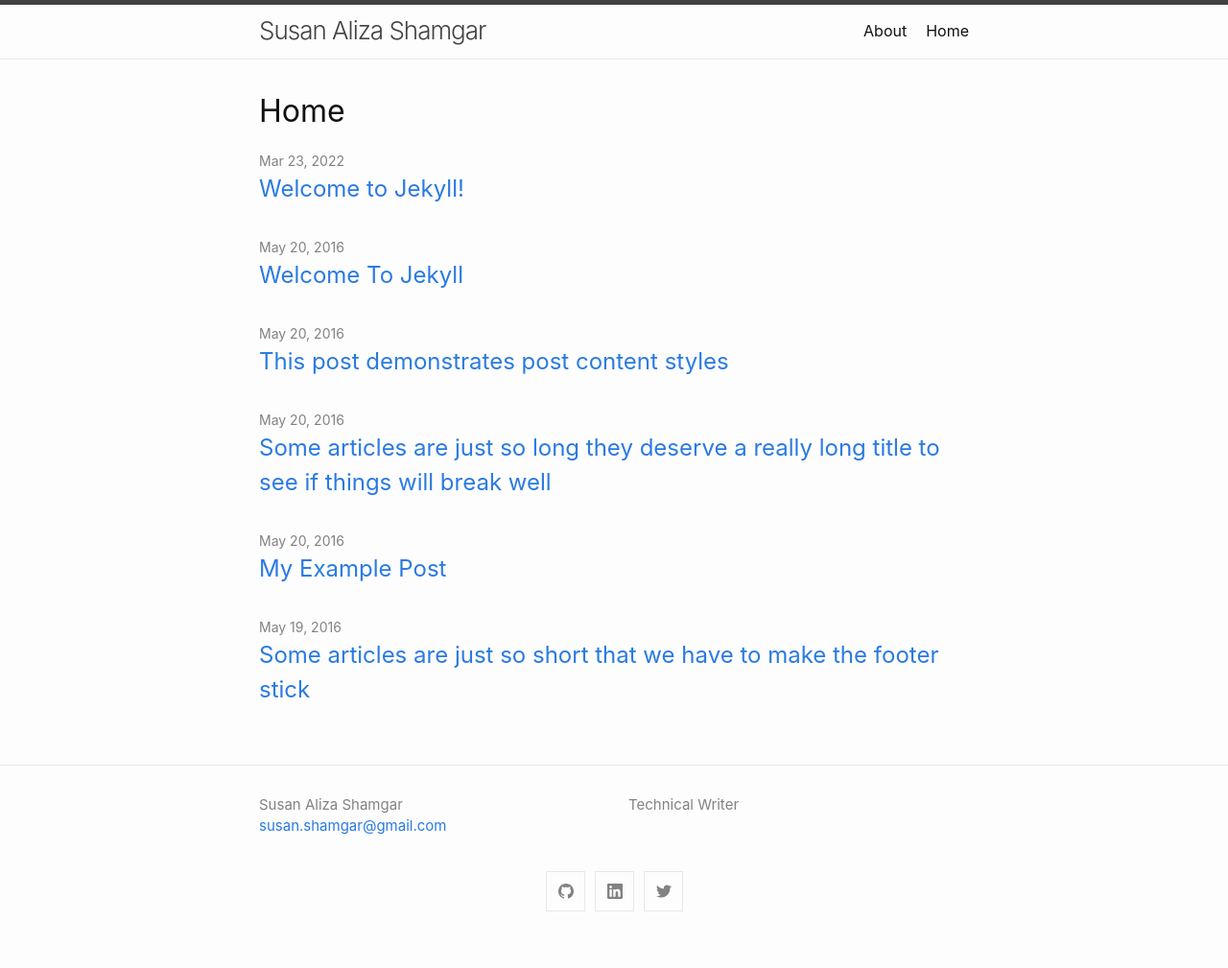
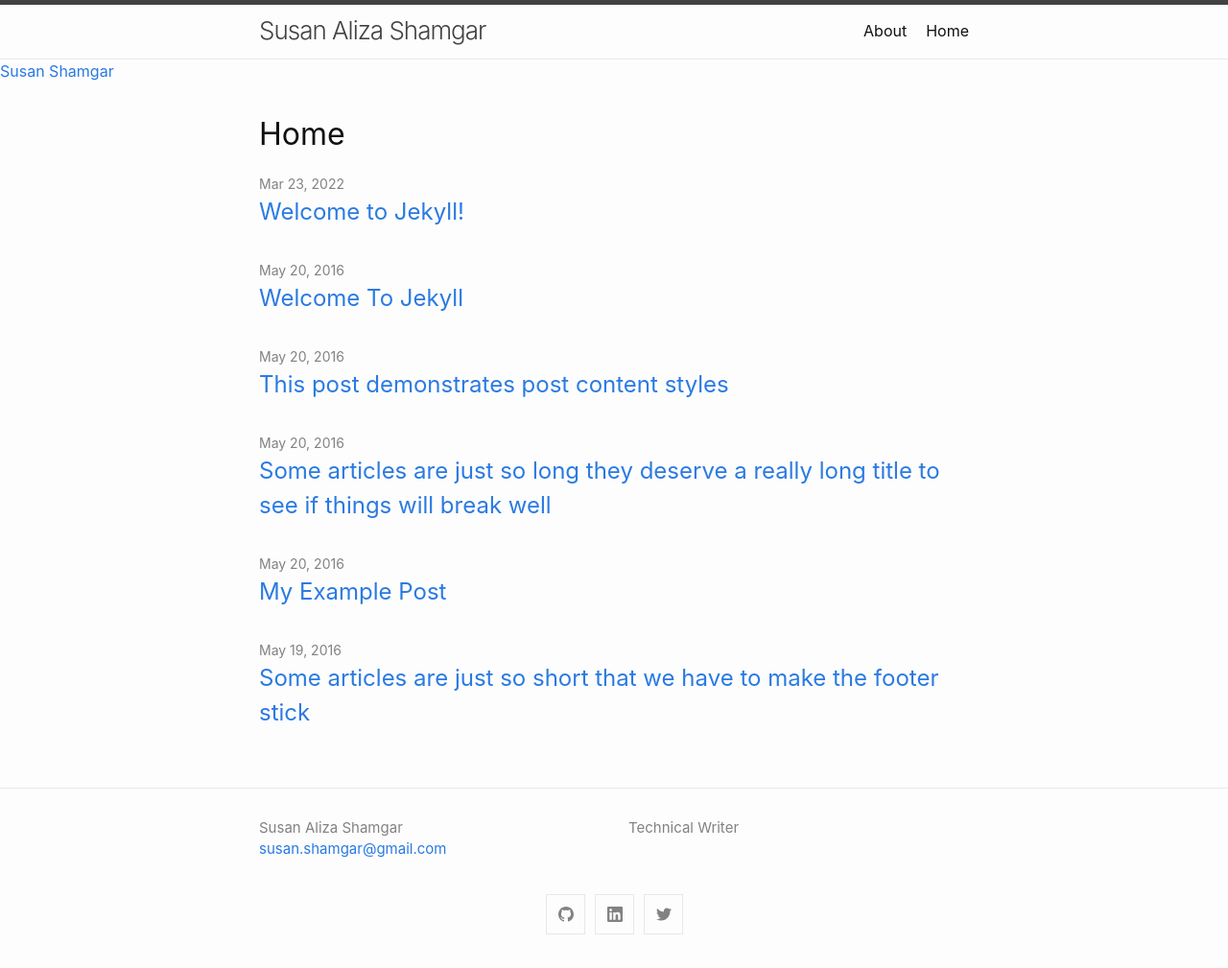
Before and after one commit to susan-shamgar/susan-shamgar.github.io, a Jekyll site: the page built from docs/index.markdown, in a window 1280 px wide. Shown: the whole page at 96% size. Built offline with Jekyll 4.4.1, drawn with Linux system fonts in a browser that asks for light colours; comment, search, counter and statistics services are not loaded; before the commit the page ends 985 px from its top, so only the background shows below that.

Commit message:
Update default.html

```diff
--- a/docs/_layouts/default.html
+++ b/docs/_layouts/default.html
@@ -6,12 +6,21 @@
   <body>
 
     {%- include header.html -%}
-
-    <main class="page-content" aria-label="Content">
+    <div class="row">
+      <div class="column">
+        <script src="https://platform.linkedin.com/badges/js/profile.js" async defer type="text/javascript"></script>
+        <div class="badge-base LI-profile-badge" data-locale="en_US" data-size="medium" data-theme="light" data-type="VERTICAL" data-vanity="susan-shamgar" data-version="v1"><a class="badge-base__link LI-simple-link" href="https://www.linkedin.com/in/susan-shamgar?trk=profile-badge">Susan Shamgar</a>
+        </div>
+      <div class="column">
+        <main class="page-content" aria-label="Content">
       <div class="wrapper">
         {{ content }}
       </div>
     </main>
+        </div>
+    </div>
+
+
 
     {%- include footer.html -%}
 
```
